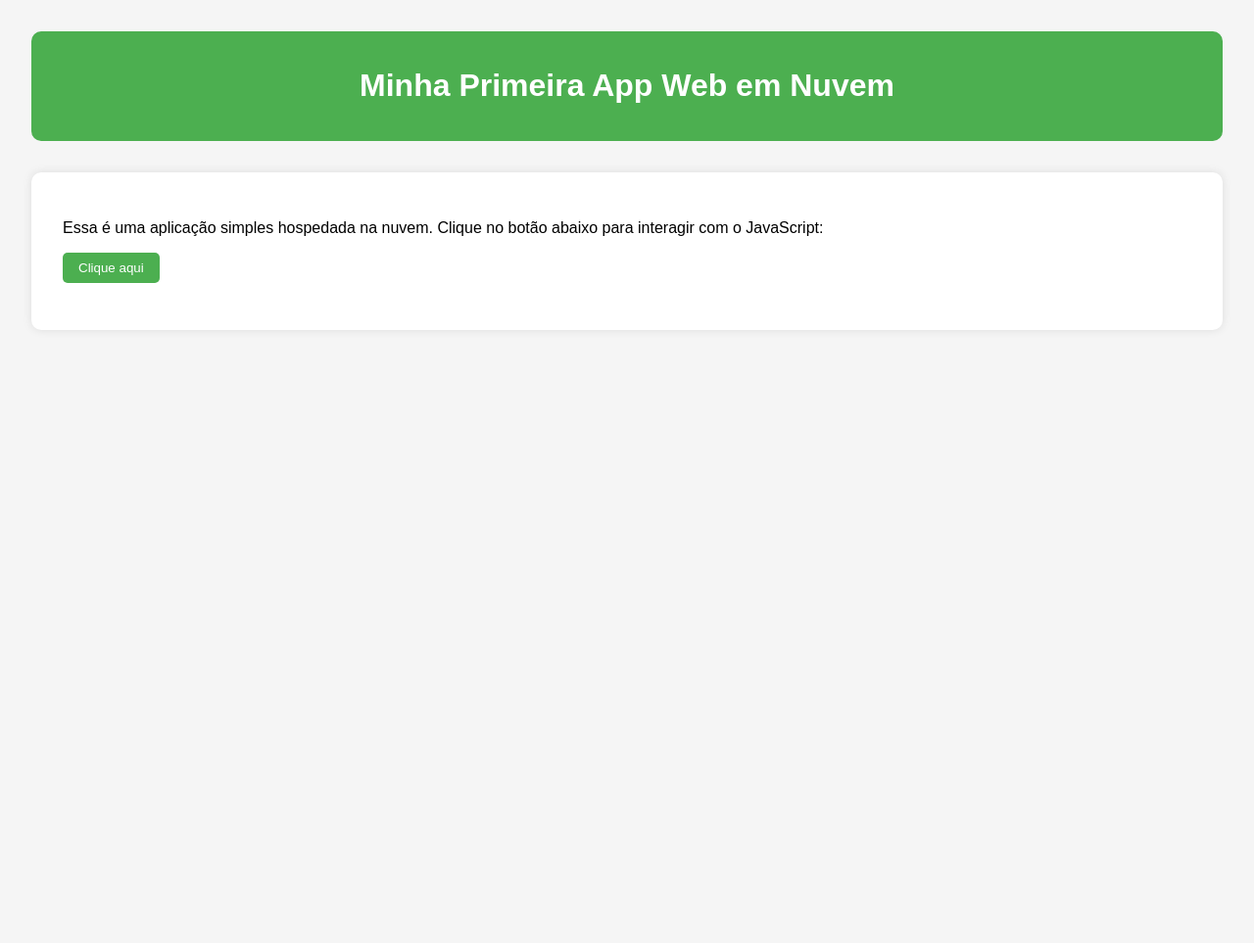
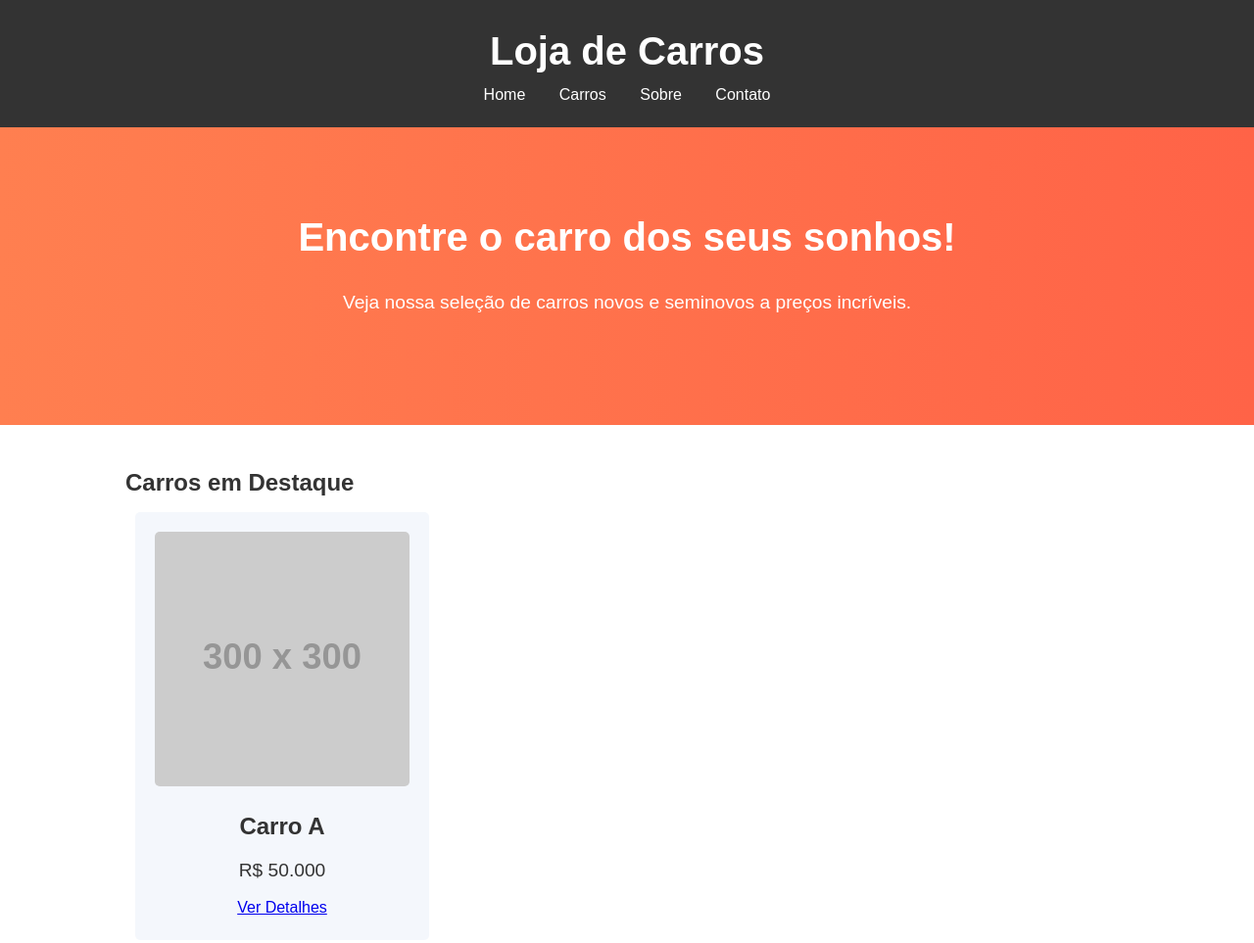
Before and after one commit to boyprogramming/cnw2-gustavo, a plain HTML site: page index.html in a window 1280 px wide. Shown: the top 963 px of the page at 98% size. Before the commit the page ends 800 px from the top, so only its background shows below. Drawn offline with Linux system fonts and the light colour scheme; placeholder pictures from the web are drawn by us.

Commit message:
index.html

```diff
--- a/index.html
+++ b/index.html
@@ -1,30 +1,227 @@
 <!DOCTYPE html>
 <html lang="pt-br">
 <head>
-  <meta charset="UTF-8" />
-  <meta name="viewport" content="width=device-width, initial-scale=1.0" />
-  <title>Aplicação Web na Nuvem</title>
-  <style>
-    body { font-family: Arial, sans-serif; margin: 2rem; background-color: #f5f5f5; }
-    header { background-color: #4CAF50; padding: 1rem; color: white; text-align: center; border-radius: 10px; }
-    main { margin-top: 2rem; background: white; padding: 2rem; border-radius: 10px; box-shadow: 0 0 10px rgba(0,0,0,0.1); }
-    button { background-color: #4CAF50; color: white; padding: 0.5rem 1rem; border: none; border-radius: 5px; cursor: pointer; }
-  </style>
+    <meta charset="UTF-8">
+    <meta name="viewport" content="width=device-width, initial-scale=1.0">
+    <title>Loja de Carros</title>
+    <style>
+        * {
+            margin: 0;
+            padding: 0;
+            box-sizing: border-box;
+        }
+
+        body {
+            font-family: 'Arial', sans-serif;
+            background-color: #f4f7fc;
+            color: #333;
+            line-height: 1.6;
+        }
+
+        .container {
+            width: 80%;
+            margin: 0 auto;
+        }
+
+        header {
+            background-color: #333;
+            color: #fff;
+            padding: 20px 0;
+            text-align: center;
+        }
+
+        header h1 {
+            font-size: 2.5rem;
+        }
+
+        nav ul {
+            list-style: none;
+            padding: 0;
+        }
+
+        nav ul li {
+            display: inline;
+            margin: 0 15px;
+        }
+
+        nav ul li a {
+            color: #fff;
+            text-decoration: none;
+            font-size: 1rem;
+        }
+
+        .hero {
+            background: linear-gradient(to right, #ff7f50, #ff6347);
+            color: #fff;
+            padding: 80px 0;
+            text-align: center;
+        }
+
+        .hero h2 {
+            font-size: 2.5rem;
+            margin-bottom: 20px;
+        }
+
+        .hero p {
+            font-size: 1.2rem;
+            margin-bottom: 30px;
+        }
+
+        .car-list {
+            display: flex;
+            justify-content: space-between;
+            padding: 40px 0;
+            background-color: #fff;
+            flex-wrap: wrap;
+        }
+
+        .car {
+            background-color: #f4f7fc;
+            padding: 20px;
+            text-align: center;
+            border-radius: 5px;
+            flex: 1;
+            margin: 10px;
+            max-width: 300px;
+        }
+
+        .car img {
+            width: 100%;
+            height: auto;
+            border-radius: 5px;
+        }
+
+        .car h3 {
+            margin-top: 15px;
+            font-size: 1.5rem;
+        }
+
+        .car p {
+            font-size: 1.2rem;
+            margin: 10px 0;
+        }
+
+        .contact {
+            background-color: #fff;
+            padding: 40px 0;
+            text-align: center;
+        }
+
+        .contact h2 {
+            font-size: 2rem;
+            margin-bottom: 20px;
+        }
+
+        form {
+            display: flex;
+            flex-direction: column;
+            max-width: 500px;
+            margin: 0 auto;
+            gap: 15px;
+        }
+
+        form label {
+            font-size: 1rem;
+            margin-bottom: 5px;
+        }
+
+        form input, form textarea {
+            padding: 10px;
+            font-size: 1rem;
+            border-radius: 5px;
+            border: 1px solid #ccc;
+        }
+
+        form button {
+            padding: 12px;
+            font-size: 1rem;
+            background-color: #ff6347;
+            color: #fff;
+            border: none;
+            border-radius: 5px;
+            cursor: pointer;
+        }
+
+        form button:hover {
+            background-color: #ff7f50;
+        }
+
+        footer {
+            background-color: #333;
+            color: #fff;
+            text-align: center;
+            padding: 20px 0;
+        }
+    </style>
 </head>
 <body>
-  <header>
-    <h1>Minha Primeira App Web em Nuvem</h1>
-  </header>
-  <main>
-    <p>Essa é uma aplicação simples hospedada na nuvem. Clique no botão abaixo para interagir com o JavaScript:</p>
-    <button onclick="mostrarMensagem()">Clique aqui</button>
-    <p id="mensagem"></p>
-  </main>
+    <header>
+        <div class="container">
+            <h1>Loja de Carros</h1>
+            <nav>
+                <ul>
+                    <li><a href="#">Home</a></li>
+                    <li><a href="#">Carros</a></li>
+                    <li><a href="#">Sobre</a></li>
+                    <li><a href="#">Contato</a></li>
+                </ul>
+            </nav>
+        </div>
+    </header>
 
-  <script>
-    function mostrarMensagem() {
-      document.getElementById("mensagem").innerText = "Aplicação funcionando com sucesso na nuvem!";
-    }
-  </script>
+    <section class="hero">
+        <div class="container">
+            <h2>Encontre o carro dos seus sonhos!</h2>
+            <p>Veja nossa seleção de carros novos e seminovos a preços incríveis.</p>
+        </div>
+    </section>
+
+    <section class="car-list">
+        <div class="container">
+            <h2>Carros em Destaque</h2>
+            <div class="car">
+                <img src="https://via.placeholder.com/300" alt="Carro 1">
+                <h3>Carro A</h3>
+                <p>R$ 50.000</p>
+                <a href="#" class="btn">Ver Detalhes</a>
+            </div>
+            <div class="car">
+                <img src="https://via.placeholder.com/300" alt="Carro 2">
+                <h3>Carro B</h3>
+                <p>R$ 70.000</p>
+                <a href="#" class="btn">Ver Detalhes</a>
+            </div>
+            <div class="car">
+                <img src="https://via.placeholder.com/300" alt="Carro 3">
+                <h3>Carro C</h3>
+                <p>R$ 90.000</p>
+                <a href="#" class="btn">Ver Detalhes</a>
+            </div>
+        </div>
+    </section>
+
+    <section class="contact">
+        <div class="container">
+            <h2>Entre em Contato</h2>
+            <form>
+                <label for="nome">Nome:</label>
+                <input type="text" id="nome" name="nome" required>
+
+                <label for="email">E-mail:</label>
+                <input type="email" id="email" name="email" required>
+
+                <label for="mensagem">Mensagem:</label>
+                <textarea id="mensagem" name="mensagem" rows="4" required></textarea>
+
+                <button type="submit" class="btn">Enviar Mensagem</button>
+            </form>
+        </div>
+    </section>
+
+    <footer>
+        <div class="container">
+            <p>&copy; 2025 Loja de Carros. Todos os direitos reservados.</p>
+        </div>
+    </footer>
 </body>
 </html>
```
